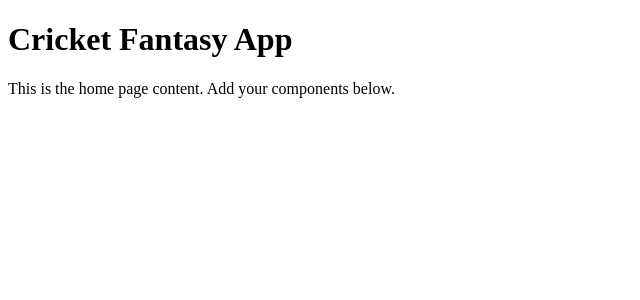
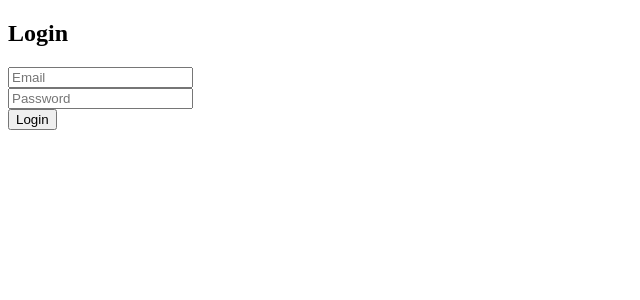
Before and after one commit to rbhatia2308/cricket-fantasy-frontend, a React (Create React App) app: page /login in a window 1280 px wide. Shown: the top 300 px of the page, without its empty margins (0-640 px from the left). Built offline with nearby package versions, Linux system fonts and the light colour scheme.

Commit message:
Feature: Added Firebase login functionality

```diff
--- a/package.json
+++ b/package.json
@@ -7,10 +7,10 @@
     "build": "react-scripts build"
   },
   "dependencies": {
-    "firebase": "^9.0.0",
+    "firebase": "^9.23.0",
     "react": "^18.0.0",
     "react-dom": "^18.0.0",
-    "react-router-dom": "^6.0.0",
+    "react-router-dom": "^6.30.1",
     "react-scripts": "^5.0.1"
   },
   "browserslist": {
--- a/src/App.js
+++ b/src/App.js
@@ -1,12 +1,15 @@
-// src/App.js
-import React from 'react';
+import React from "react";
+import { BrowserRouter as Router, Routes, Route } from "react-router-dom";
+import Login from "./components/Login";
 
 function App() {
   return (
-    <div>
-      <h1>Cricket Fantasy App</h1>
-      <p>This is the home page content. Add your components below.</p>
-    </div>
+    <Router>
+      <Routes>
+        <Route path="/" element={<h1>Cricket Fantasy App</h1>} />
+        <Route path="/login" element={<Login />} />
+      </Routes>
+    </Router>
   );
 }
 
--- /dev/null
+++ b/src/components/Login.js
@@ -0,0 +1,44 @@
+import React, { useState } from "react";
+import { signInWithEmailAndPassword } from "firebase/auth";
+import { auth } from "../firebase";
+
+function Login() {
+  const [email, setEmail] = useState("");
+  const [password, setPassword] = useState("");
+  const [error, setError] = useState("");
+
+  const handleLogin = async (e) => {
+    e.preventDefault();
+    try {
+      await signInWithEmailAndPassword(auth, email, password);
+      alert("Logged in successfully!");
+      // Redirect to homepage or dashboard
+    } catch (err) {
+      setError(err.message);
+    }
+  };
+
+  return (
+    <div>
+      <h2>Login</h2>
+      <form onSubmit={handleLogin}>
+        <input
+          type="email"
+          placeholder="Email"
+          value={email}
+          onChange={(e) => setEmail(e.target.value)}
+        /><br/>
+        <input
+          type="password"
+          placeholder="Password"
+          value={password}
+          onChange={(e) => setPassword(e.target.value)}
+        /><br/>
+        <button type="submit">Login</button>
+      </form>
+      {error && <p style={{color: "red"}}>{error}</p>}
+    </div>
+  );
+}
+
+export default Login;
--- /dev/null
+++ b/src/firebase.js
@@ -0,0 +1,15 @@
+// src/firebase.js
+import { initializeApp } from "firebase/app";
+import { getAuth } from "firebase/auth";
+
+const firebaseConfig = {
+  apiKey: "AIzaSyAx1nH7WF75AfjK4HjIVqYtF1o6Alfyf8A",
+  authDomain: "hohacricket.firebaseapp.com",
+  projectId: "hohacricket",
+  storageBucket: "hohacricket.appspot.com",
+  messagingSenderId: "77987625287",
+  appId: "1:77987625287:web:6260ae5541f25ab37c3462"
+};
+
+const app = initializeApp(firebaseConfig);
+export const auth = getAuth(app);
```
Also changed, not shown: src/TempApp.js (deleted, +0 -12 lines), 2 other files (tests, documents, lock files or other folders).
